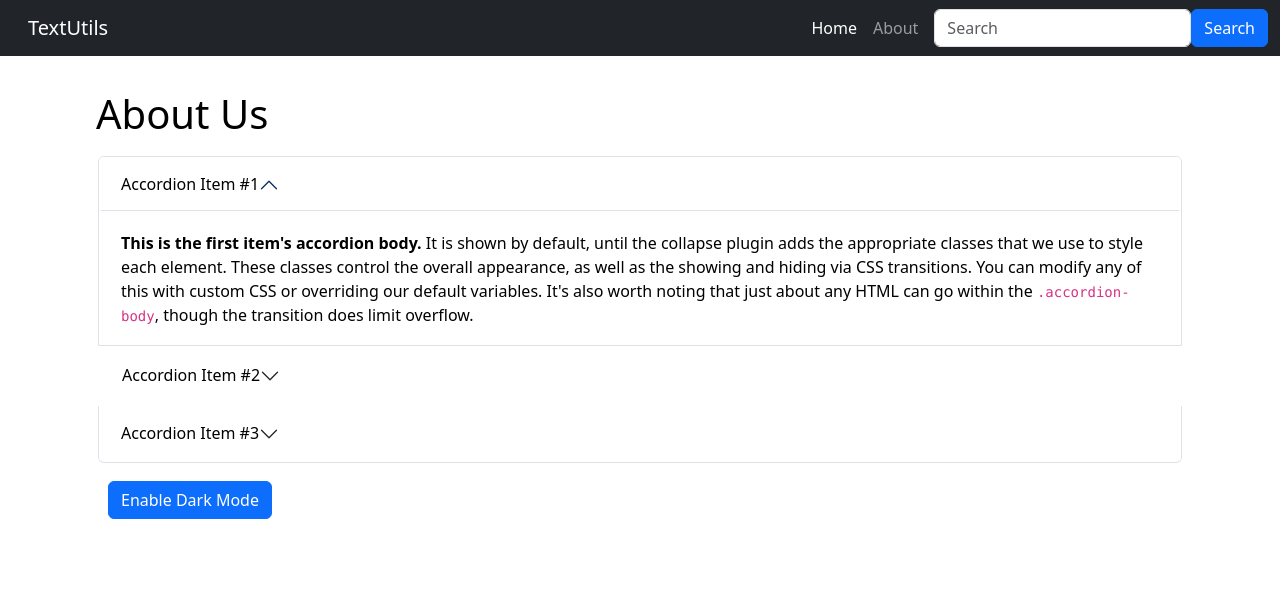
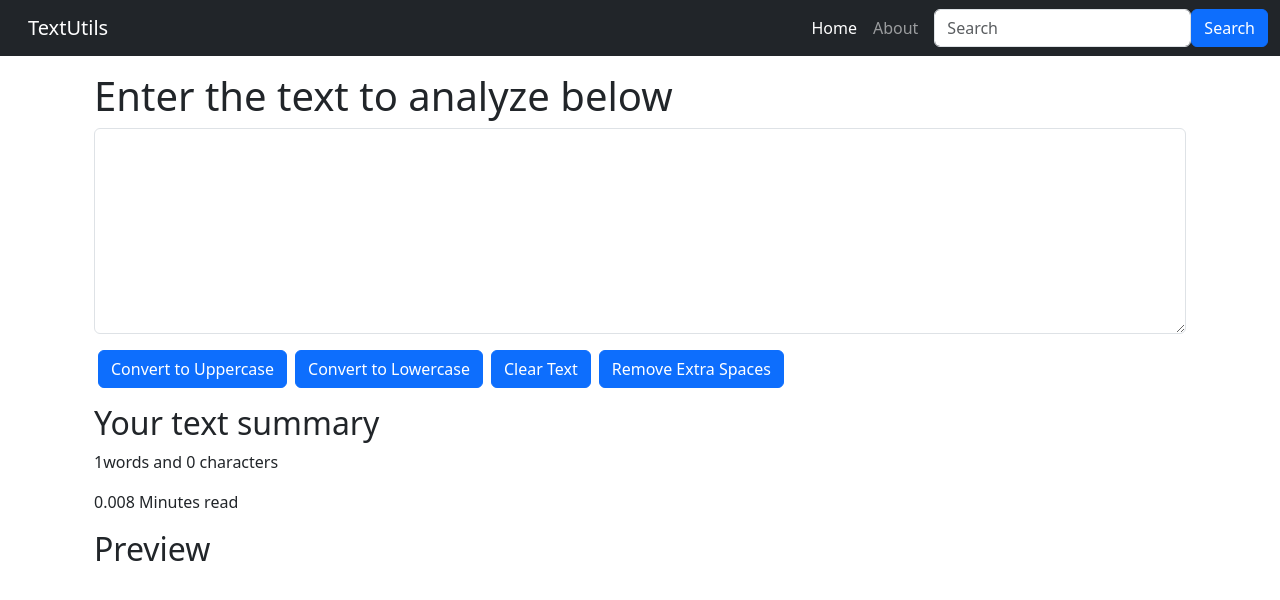
Before and after one commit to YogeshKinekar/React_Js, a React (Create React App) app in the folder first_react_app/textutils/: page / in a window 1280 px wide. Shown: the top 600 px of the page. Built offline with nearby package versions, Linux system fonts and the light colour scheme.

Commit message:
added clear text and remove extra spaces two functions to a website

```diff
--- a/first_react_app/textutils/src/App.js
+++ b/first_react_app/textutils/src/App.js
@@ -1,8 +1,8 @@
 
 import './App.css';
-import About from './components/About';
+// import About from './components/About';
 import Navbar from './components/Navbar';
-// import TextForm from './components/TextForm';
+import TextForm from './components/TextForm';
 
 function App() {
   return (
@@ -10,8 +10,8 @@
     {/* <Navbar title="TextUtils" aboutText="About TextUtils" /> */}
     <Navbar title="TextUtils" />
     <div className="container my-3">
-    {/* <TextForm heading="Enter the text to analyze below"/> */}
-    <About/>
+    <TextForm heading="Enter the text to analyze below"/>
+    {/* <About/> */}
     </div>
 
     </>
--- a/first_react_app/textutils/src/components/TextForm.js
+++ b/first_react_app/textutils/src/components/TextForm.js
@@ -12,6 +12,15 @@
     // console.log("Uppercase was clicked" + text);
     let newText = text.toLowerCase();
     setText(newText)
+  }
+  const handleClearClick = () => {
+    // console.log("Uppercase was clicked" + text);
+    let newText = '';
+    setText(newText)
+  }
+  const handleExtraSpaces = () => {
+   let newText = text.split(/[ ]+/);
+   setText(newText.join(" "))
   }
 
   const handleOnChange = (event)=> {
@@ -28,6 +37,8 @@
 </div>
 <button className="btn btn-primary mx-1" onClick={handleUpClick}>Convert to Uppercase</button>
 <button className="btn btn-primary mx-1" onClick={handleLoClick}>Convert to Lowercase</button>
+<button className="btn btn-primary mx-1" onClick={handleClearClick}>Clear Text</button>
+<button className="btn btn-primary mx-1" onClick={handleExtraSpaces}>Remove Extra Spaces</button>
     </div>
     <div className="container my-3">
       <h2>Your text summary</h2>
```
